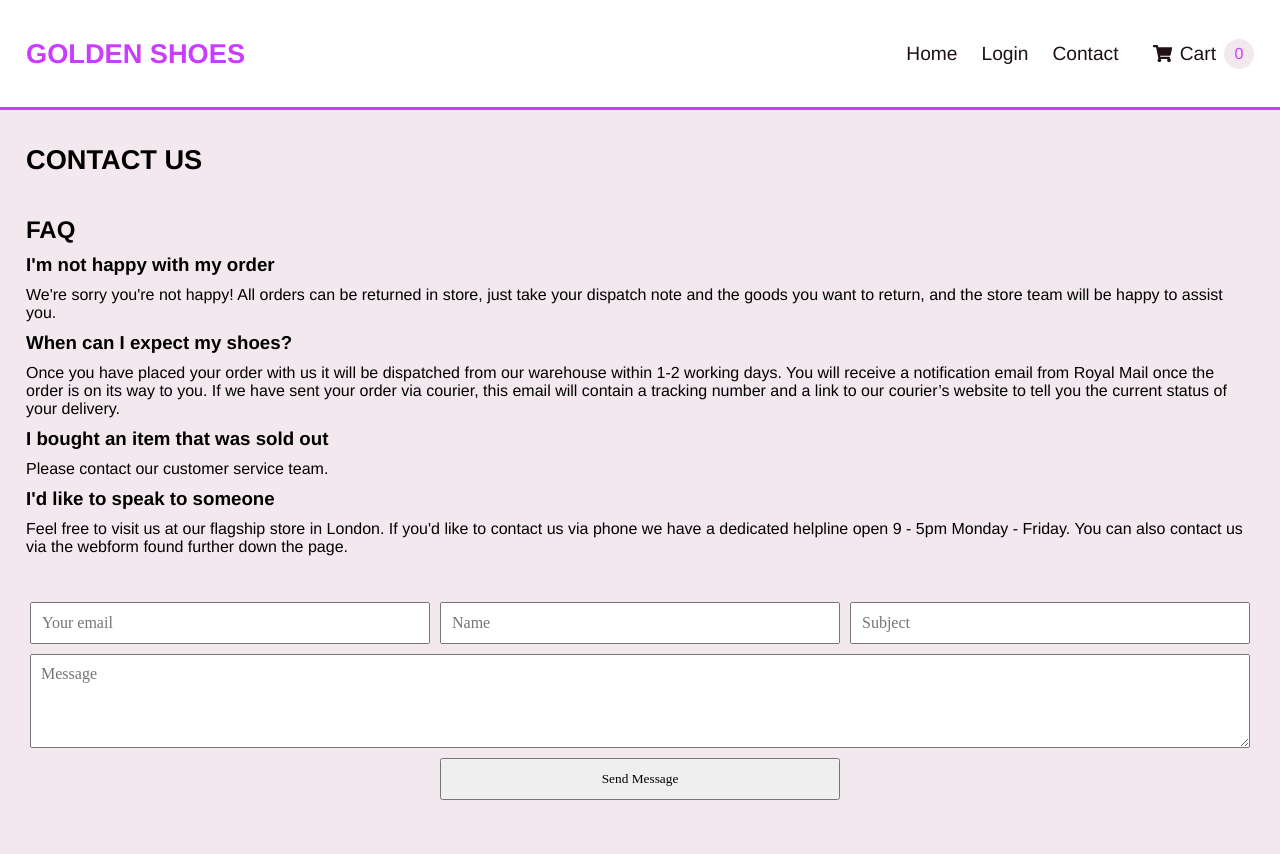
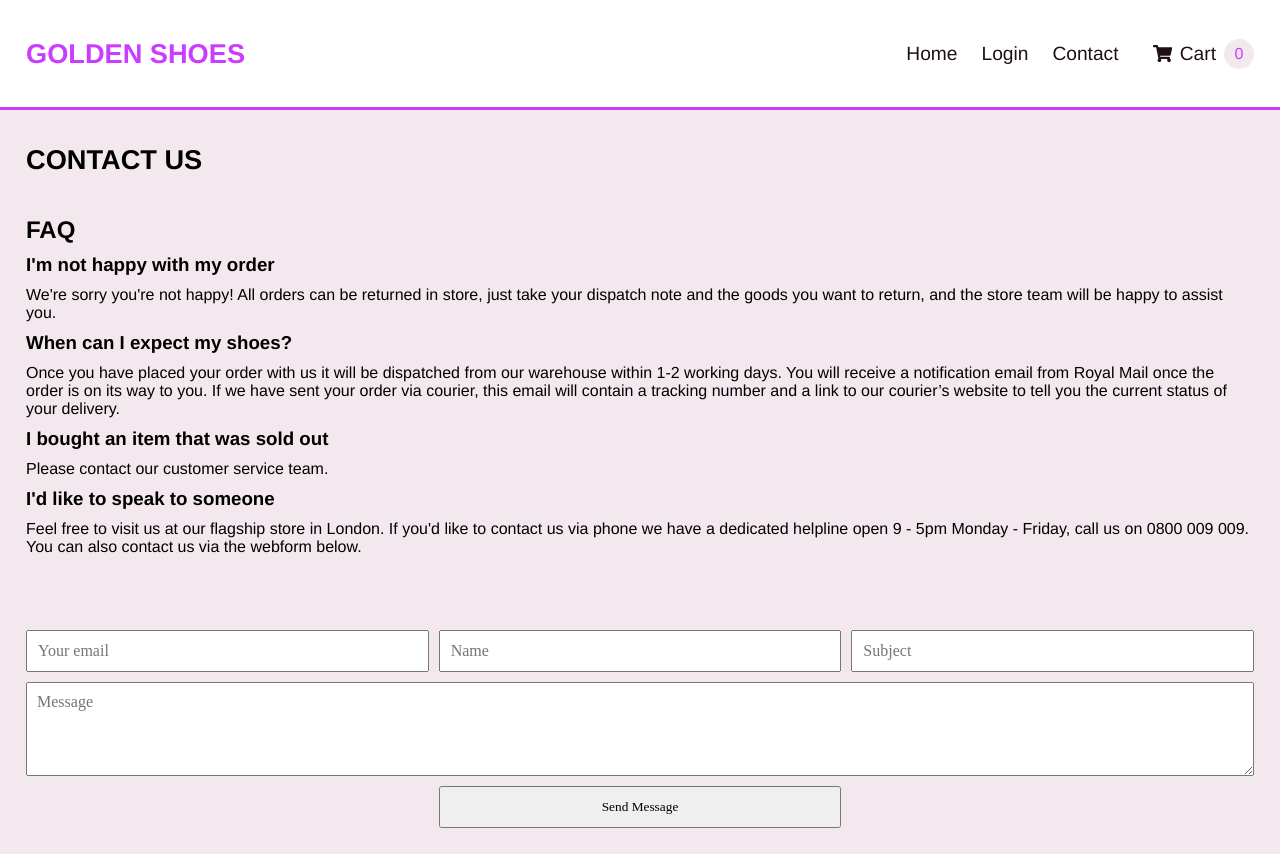
Before and after one commit to katebry/golden-shoe-store, a React (Create React App) app in the folder frontend/: page /contact in a window 1280 px wide. Before the commit the page ends 830 px from the top, so only its background shows below. Built offline with nearby package versions, Linux system fonts and the light colour scheme.

Commit message:
feat: added success message one send of form

```diff
--- a/frontend/src/components/Form.css
+++ b/frontend/src/components/Form.css
@@ -4,7 +4,7 @@
   grid-template-rows: repeat(4, 1fr);
   grid-column-gap: 10px;
   grid-row-gap: 10px;
-  padding: 20px;
+  padding: 16px;
 }
 
 .form input {
--- a/frontend/src/components/Form.js
+++ b/frontend/src/components/Form.js
@@ -10,9 +10,9 @@ const MessageInput = styled.textarea`
   grid-area: 2 / 1 / 4 / 4;
   padding: 10px;
   font-size: 1rem;
-`
+`;
 
-export const Form = () => {
+export const Form = ({ handleSuccess }) => {
   const [name, setName] = useState("");
   const [email, setEmail] = useState("");
   const [message, setMessage] = useState("");
@@ -33,8 +33,7 @@ export const Form = () => {
     })
       .then((res) => res.json())
       .then((data) => {
-        // Need to refactor this
-        alert(data.message);
+        handleSuccess(data.message);
         setMessage("");
         setName("");
         setSubject("");
@@ -44,6 +43,7 @@ export const Form = () => {
         console.log(err);
       });
   };
+
   return (
     <div className="form">
       <EmailInput
--- a/frontend/src/index.css
+++ b/frontend/src/index.css
@@ -42,3 +42,7 @@ input {
 button {
   font-family: "Futura";
 }
+
+textarea {
+  font-family: "Futura";
+}
--- a/frontend/src/pages/Contact.css
+++ b/frontend/src/pages/Contact.css
@@ -13,3 +13,8 @@
 .faq > p {
   margin-bottom: 10px;
 }
+
+.successMessage {
+  padding: 16px;
+  color: #ca3cff;
+}
--- a/frontend/src/pages/Contact.js
+++ b/frontend/src/pages/Contact.js
@@ -1,5 +1,6 @@
 import "./Contact.css";
 import styled from "styled-components";
+import { useState } from "react";
 import { Form } from "../components/index";
 
 const StyledTitle = styled.h1`
@@ -8,6 +9,15 @@ const StyledTitle = styled.h1`
 `;
 
 export const ContactPage = () => {
+
+  const initialState = false
+
+  const [success, setSuccess] = useState(initialState)
+
+  const handleSuccess = () => {
+    setSuccess(!initialState)
+  };
+
   return (
     <div>
       <StyledTitle>CONTACT US</StyledTitle>
@@ -34,13 +44,14 @@ export const ContactPage = () => {
         <p>
           Feel free to visit us at our flagship store in London. If you'd like
           to contact us via phone we have a dedicated helpline open 9 - 5pm
-          Monday - Friday. You can also contact us via the webform found further
-          down the page.
+          Monday - Friday, call us on 0800 009 009. You can also contact us via
+          the webform below.
         </p>
       </div>
-      <div className="formSection">
-          <Form />
+      <div className="successMessage">
+      {success && <h2>Thanks for contacting Golden Shoes, we aim to respond to your query within 48 hours.</h2>}
       </div>
+        <Form handleSuccess={handleSuccess} />
     </div>
   );
 };
```
